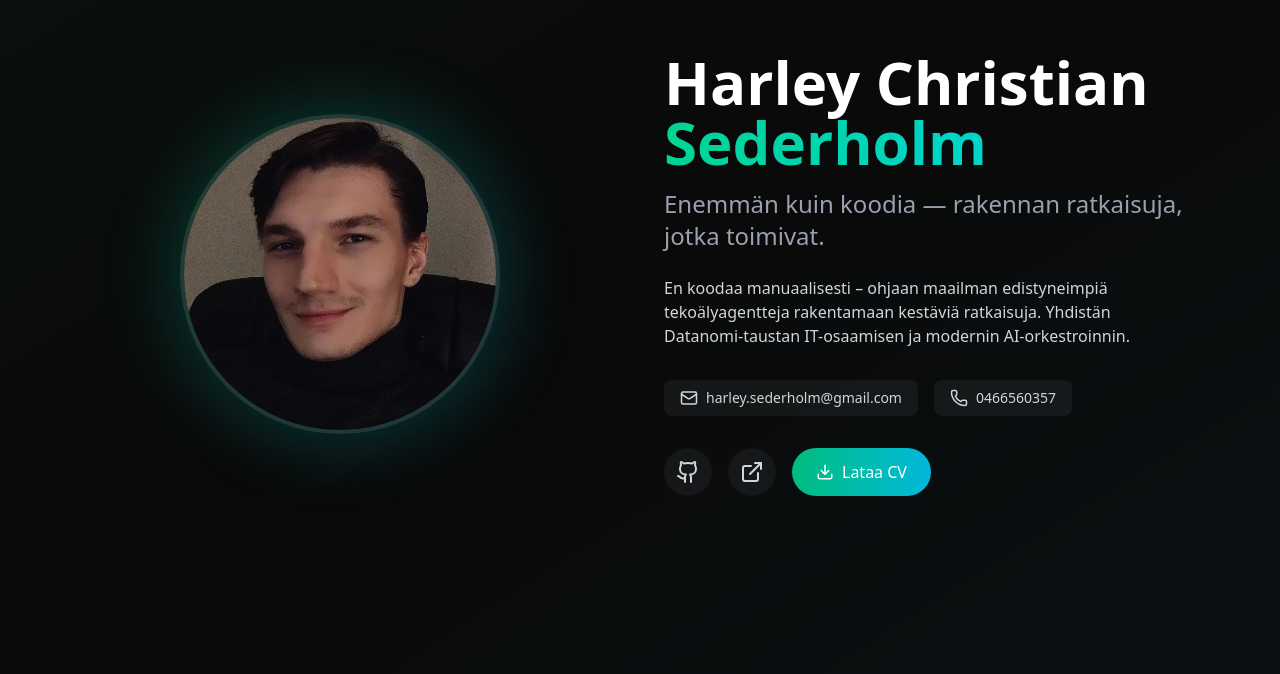
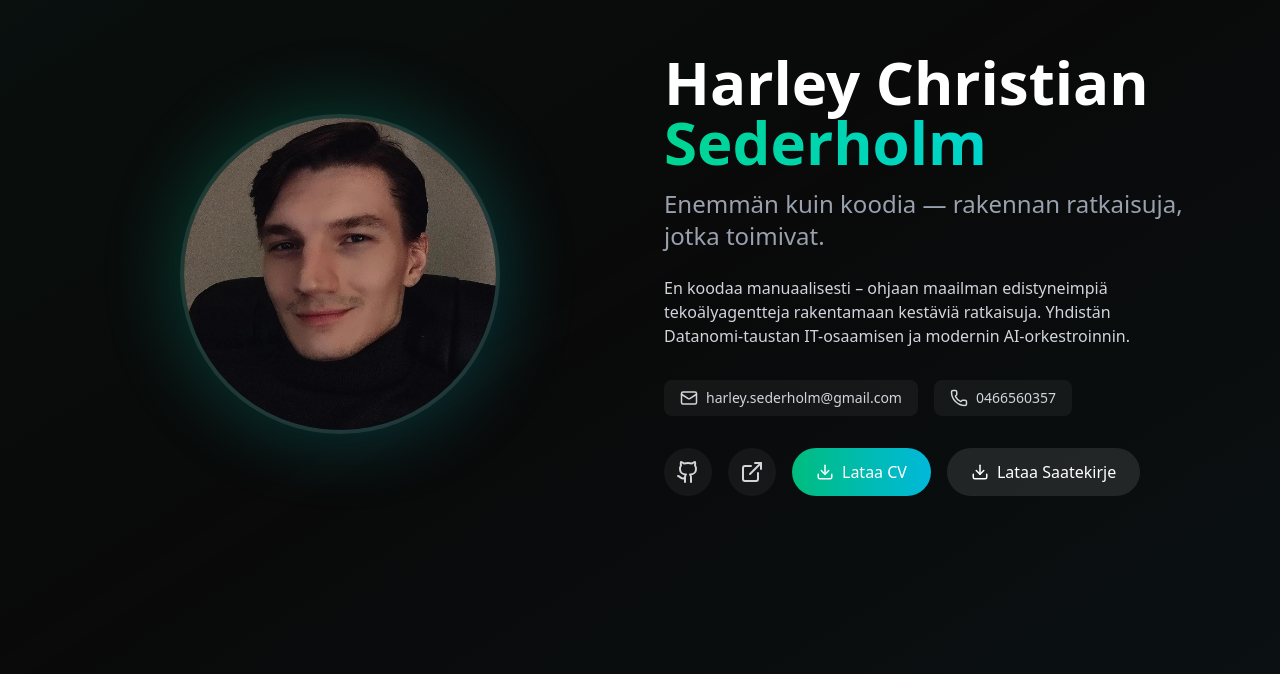
Before and after one commit to harleysederholm-alt/Tiedot, a Next.js app: page / in a window 1280 px wide. Shown: the part 126-800 px from the top of the page. Built offline with nearby package versions, Linux system fonts and the light colour scheme.

Commit message:
feat: add saatekirje download button

```diff
--- a/src/components/Hero.tsx
+++ b/src/components/Hero.tsx
@@ -92,6 +92,14 @@ export default function Hero() {
               <Download size={18} />
               Lataa CV
             </a>
+            <a
+              href="/saatekirje_harley_2026.pdf"
+              download
+              className="flex items-center gap-2 px-6 py-3 bg-white/10 hover:bg-white/20 rounded-full text-white font-medium transition-all"
+            >
+              <Download size={18} />
+              Lataa Saatekirje
+            </a>
           </div>
         </motion.div>
       </div>
```
